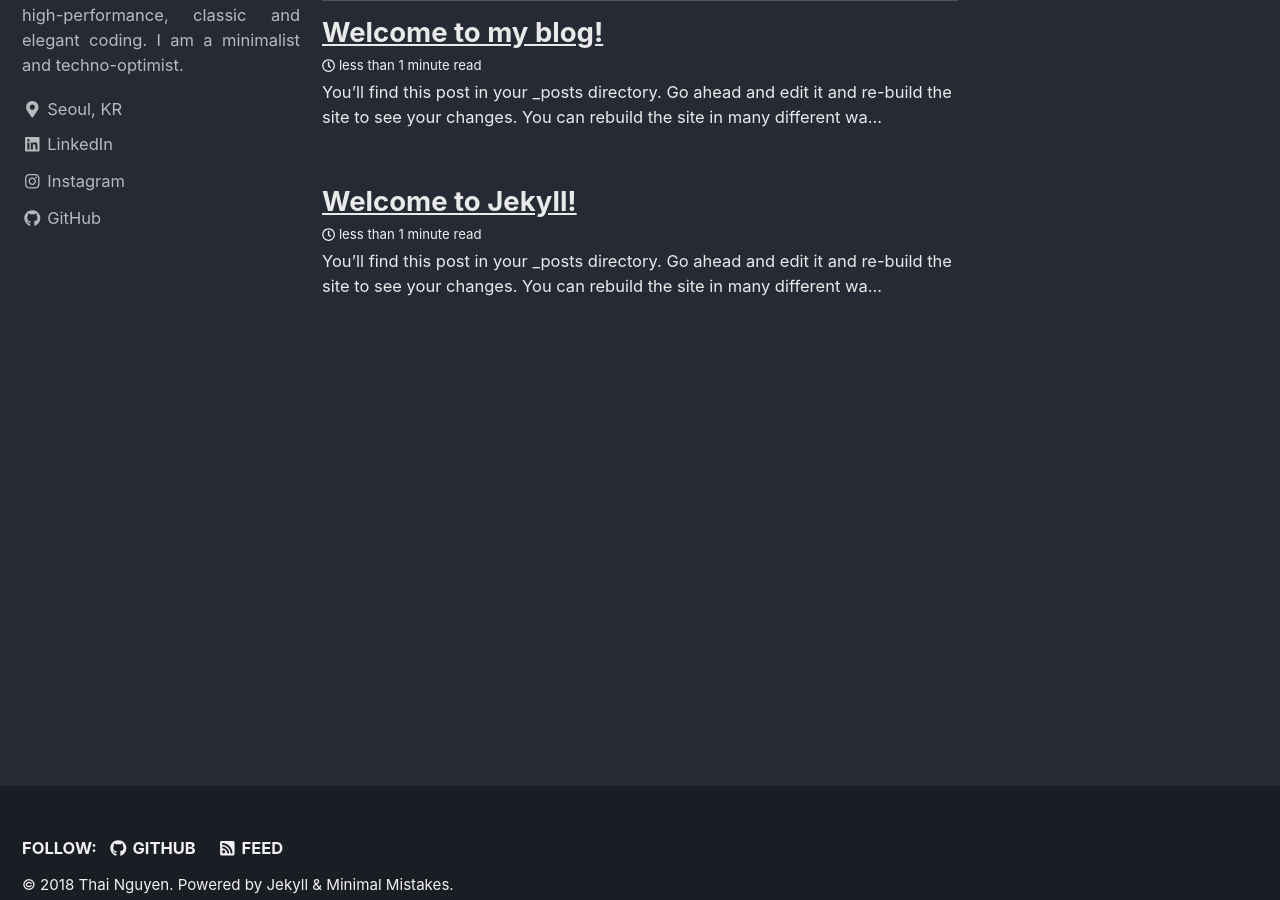
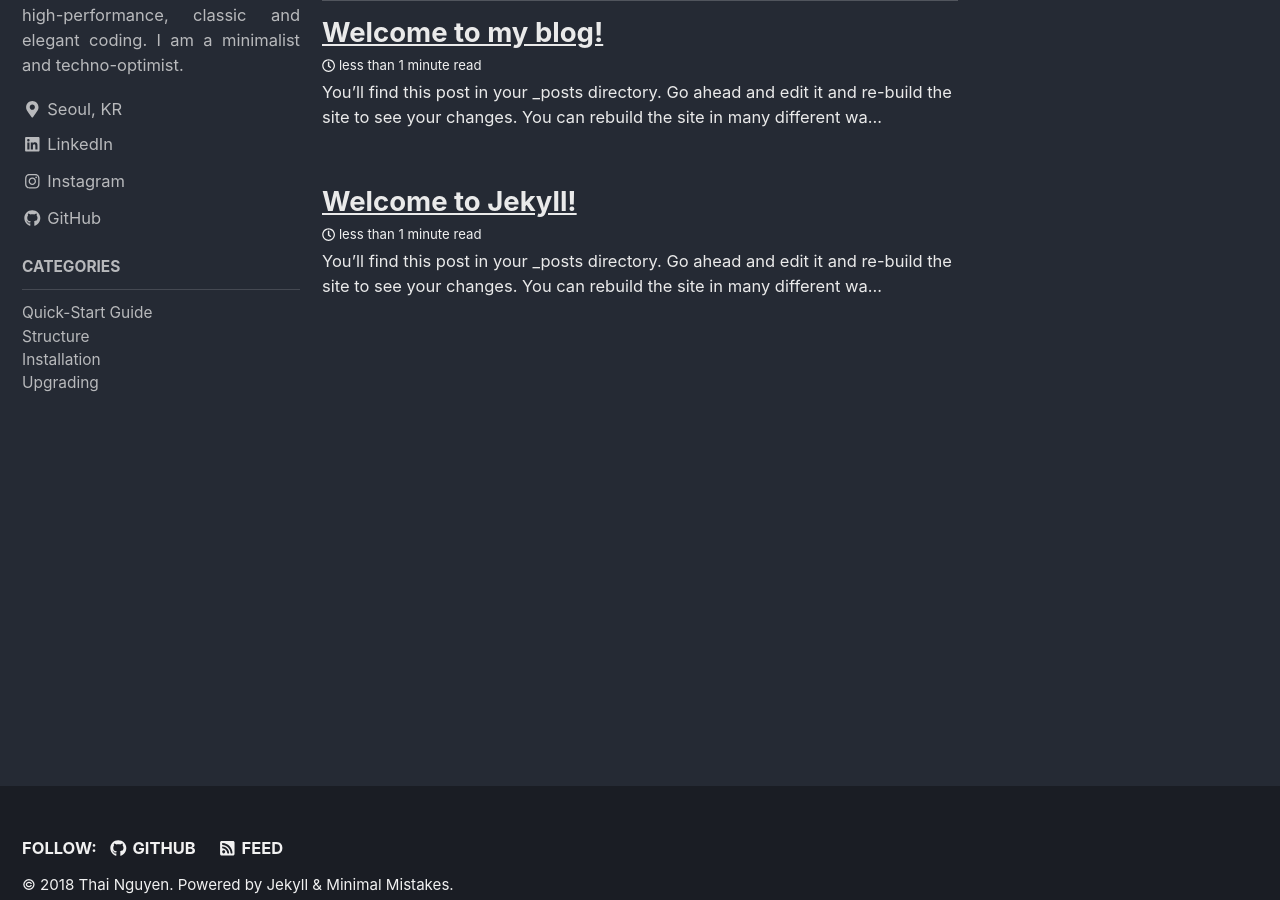
Before and after one commit to thaink/thaink.github.io, a Jekyll site: the page built from index.html, in a window 1280 px wide and 900 px high, scrolled down 626 px. Built offline with Jekyll 4.4.1, drawn with Linux system fonts in a browser that asks for light colours; nearby versions of some CDN libraries; the list of posts is cut into pages by our own code.

```diff
--- a/_data/navigation.yml
+++ b/_data/navigation.yml
@@ -1,5 +1,5 @@
 # main links
-main:
+#main:
 # - title: "About"
 #   url: https://mmistakes.github.io/minimal-mistakes/about/
 #- title: "Sample Posts"
@@ -8,3 +8,15 @@ main:
 #   url: /collection-archive/
 # - title: "Sitemap"
 #   url: /sitemap/
+
+docs:
+  - title: Categories
+    children:
+      - title: "Quick-Start Guide"
+        url: /docs/quick-start-guide/
+      - title: "Structure"
+        url: /docs/structure/
+      - title: "Installation"
+        url: /docs/installation/
+      - title: "Upgrading"
+        url: /docs/upgrading/
--- a/index.html
+++ b/index.html
@@ -2,6 +2,7 @@
 layout: home
 title:  "Coding, thoughts and more!"
 author_profile: true
+
 excerpt: "\"The sublime and the ridiculous are often so nearly related that it is difficult to class them separately.\" – Thomas Paine <br> <br> <br>"
 header:
   overlay_image: /assets/images/unsplash-image-1.jpg
```
Also changed, not shown: other parts of index.html (+3 -0 lines).
